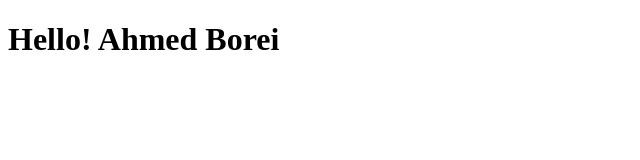
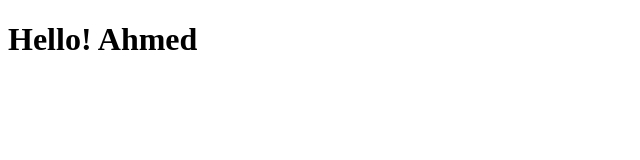
Before and after one commit to boraei/myproject, a plain HTML site: page index.html in a window 1280 px wide. Shown: the whole page, without its empty margins (0-640 px from the left). Drawn offline with Linux system fonts and the light colour scheme.

Commit message:
Changed to first name only

```diff
--- a/index.html
+++ b/index.html
@@ -7,6 +7,6 @@
     <title>Document</title>
 </head>
 <body>
-    <h1>Hello! Ahmed Borei</h1>
+    <h1>Hello! Ahmed</h1>
 </body>
 </html>
```
